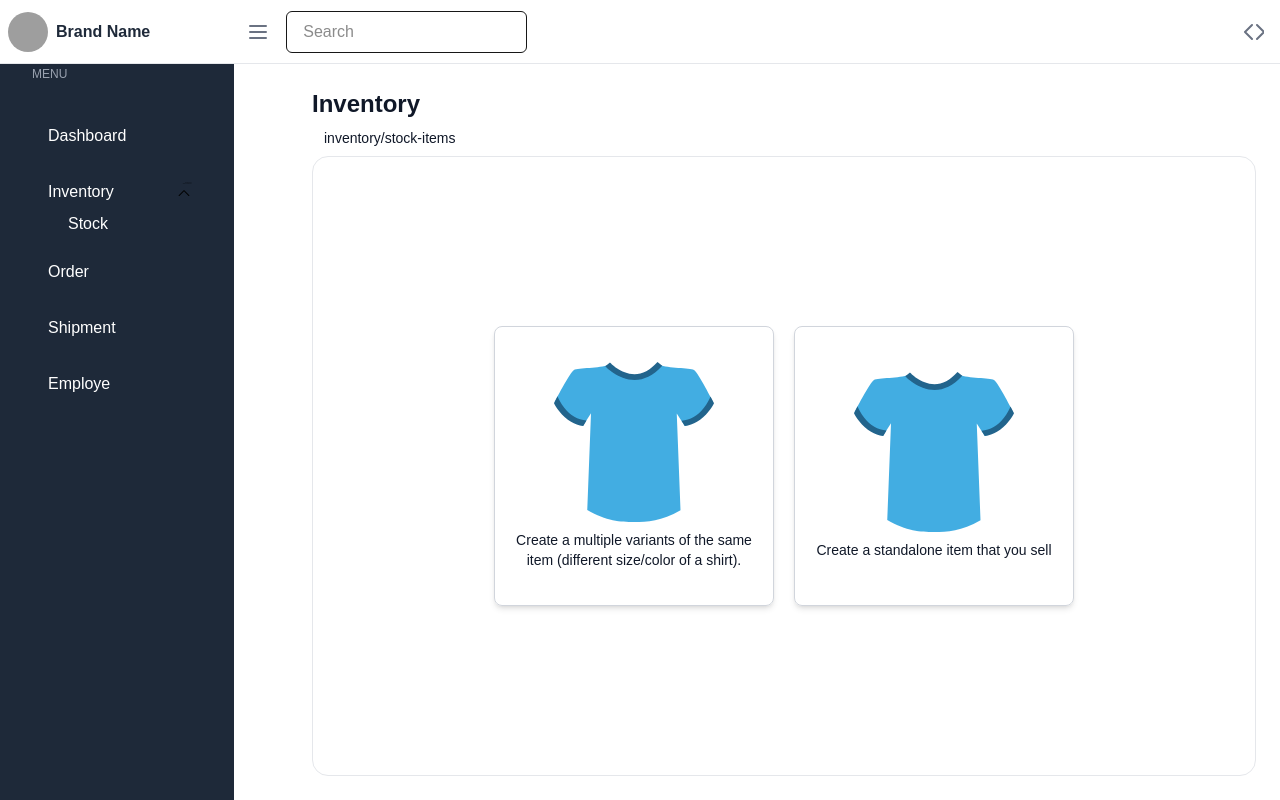
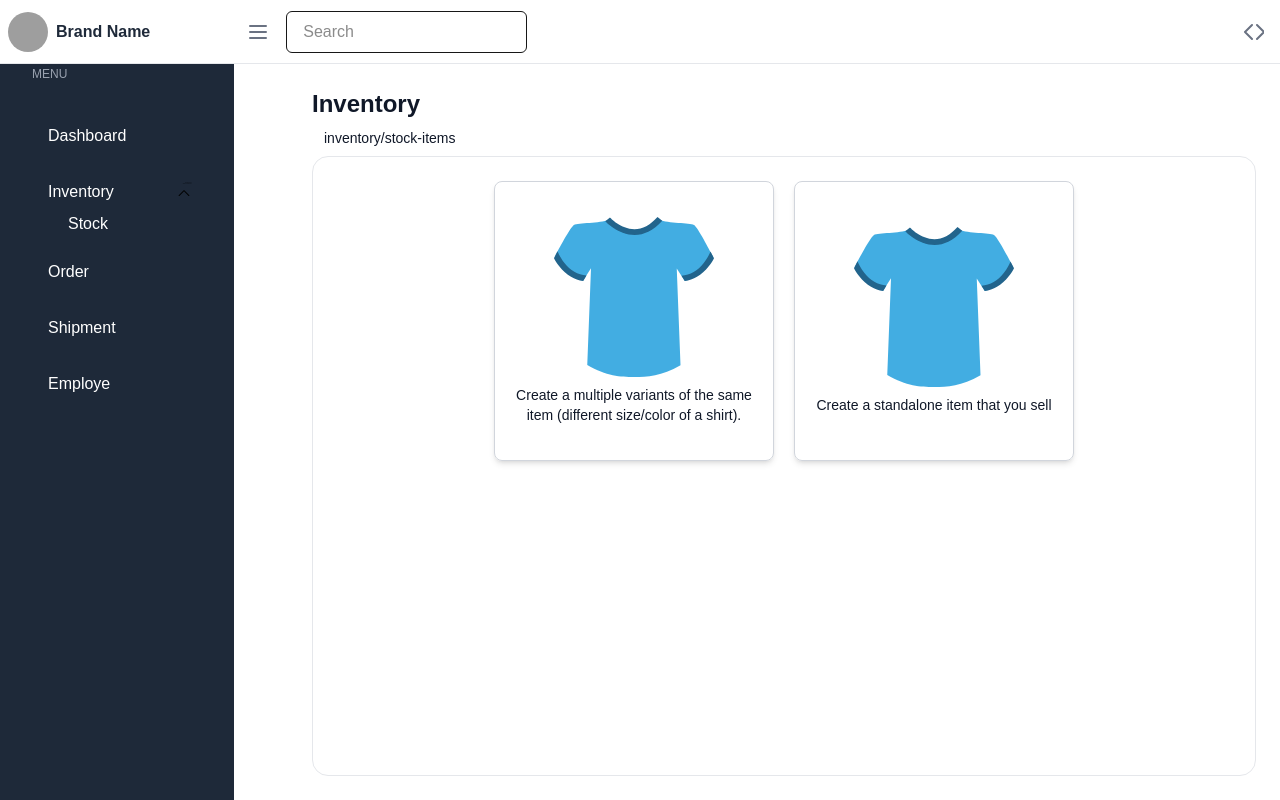
Before and after one commit to kenan324/Warehouse-management-system, a Next.js app: page /stock in a window 1280 px wide. Built offline with nearby package versions, Linux system fonts and the light colour scheme; no server answers; the database is empty; grey boxes are pictures that could not be loaded.

Commit message:
style: add flex to component
Add tw-merge to main div.
Remove grid to child component.

```diff
--- a/src/components/components-cards/ComponentCard.tsx
+++ b/src/components/components-cards/ComponentCard.tsx
@@ -1,3 +1,4 @@
+import { twMerge } from "tailwind-merge";
 
 interface ComponentsCardProps {
     title?: string,
@@ -12,15 +13,15 @@ const ComponentsCard: React.FC<ComponentsCardProps> = ({
     className = "",
 }) => {
     return (
-        <div className={`rounded-2xl border border-gray-200 bg-white dark:border-gray-800 dark:bg-white/3
-        ${className}`}
+        <div className={twMerge( `rounded-2xl border border-gray-200 bg-white dark:border-gray-800 dark:bg-white/3
+        `, className)}
         >
             <div className={`px-6 py-5 border-b border-gray-100 dark:border-gray-800 ${title === "" ? "hidden" : ""}`}>
                 <h3 className="text-base font-bold text-gray-800 dark:text-white/90">
                     {title}
                 </h3>
             </div>
-            <div className="space-y-6 p-4 flex-1 grid sm:p-6">{children}</div>
+            <div className="flex flex-col space-y-6 p-4 min-h-0 flex-1 sm:p-6">{children}</div>
         </div>
     )
 };
```
